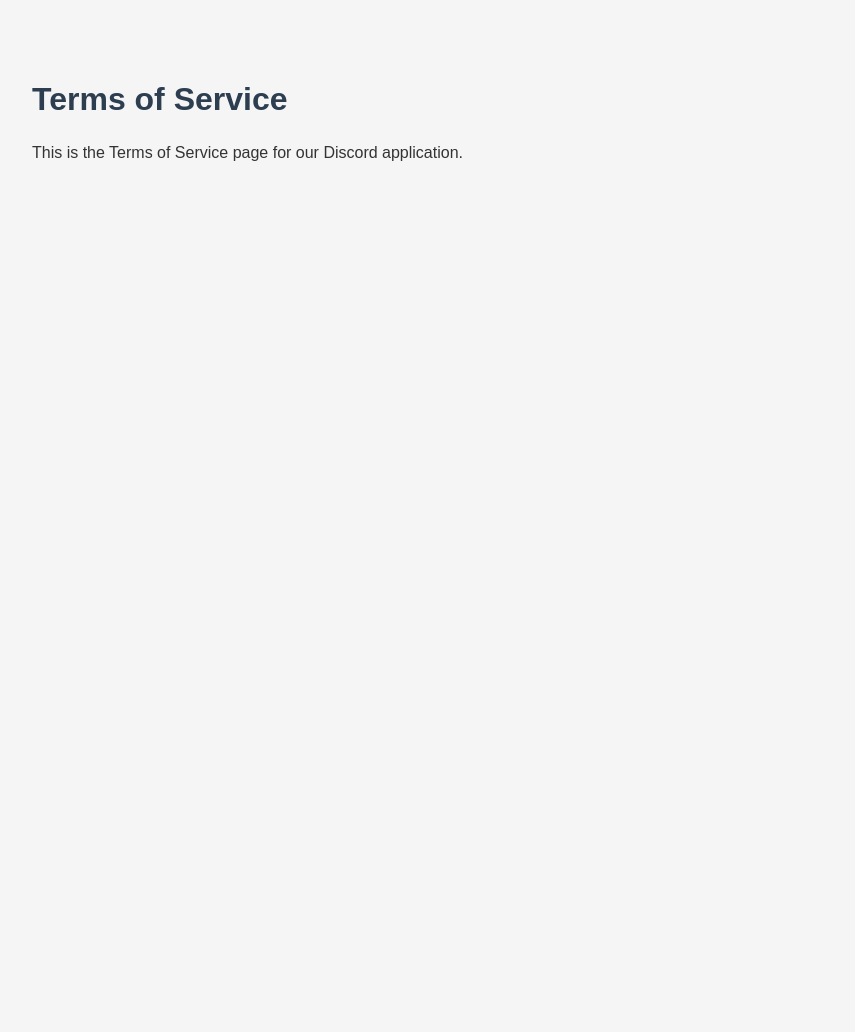
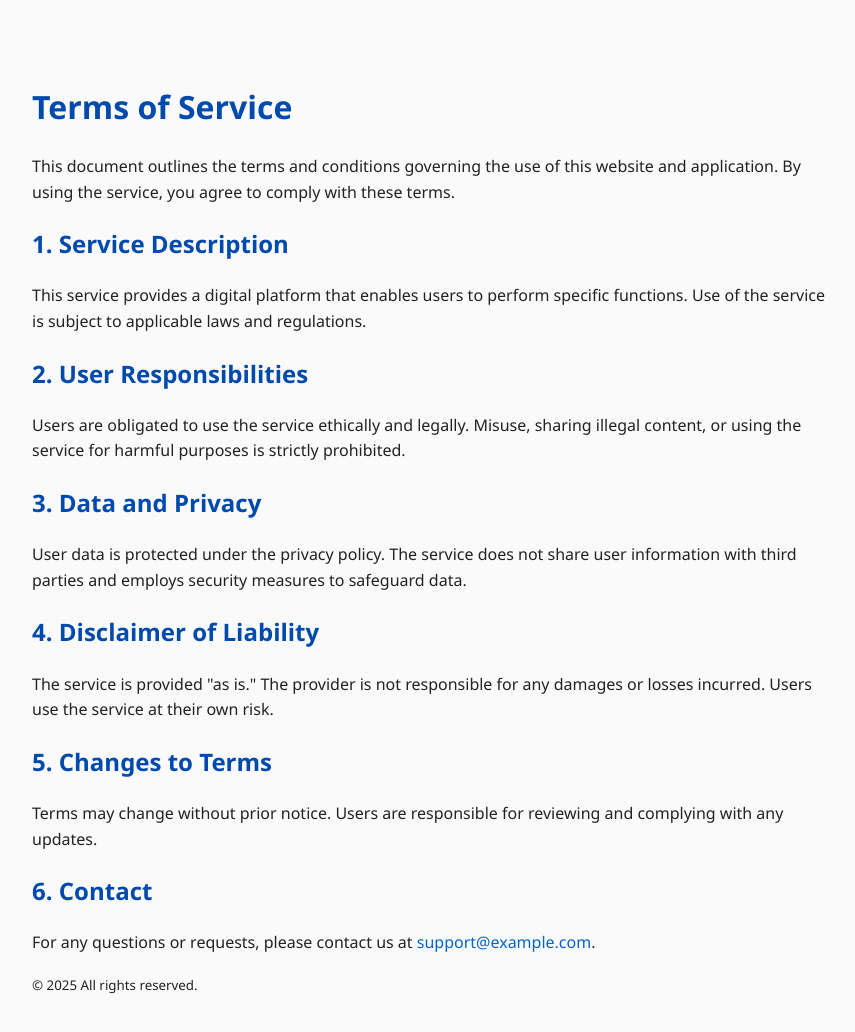
Before and after one commit to AloBuum/tos, a plain HTML site: page index.html in a window 1280 px wide. Shown: the whole page, without its empty margins (208-1063 px from the left). Before the commit the page ends 800 px from the top, so only its background shows below. Drawn offline with Linux system fonts and the light colour scheme.

Commit message:
Update index.html

```diff
--- a/index.html
+++ b/index.html
@@ -1,16 +1,54 @@
 <!DOCTYPE html>
-<html>
+<html lang="en">
 <head>
-  <title>Terms of Service</title>
-  <meta charset="UTF-8">
-  <style>
-    body { font-family: Arial, sans-serif; max-width: 800px; margin: 40px auto; padding: 20px; background: #f5f5f5; color: #333; }
-    h1 { color: #2c3e50; }
-    p { line-height: 1.6; }
-  </style>
+<meta charset="UTF-8" />
+<meta name="viewport" content="width=device-width, initial-scale=1" />
+<title>Terms of Service</title>
+<style>
+  body {
+    font-family: 'Segoe UI', Tahoma, Geneva, Verdana, sans-serif;
+    max-width: 800px;
+    margin: 40px auto;
+    padding: 20px;
+    background: #fafafa;
+    color: #222;
+    line-height: 1.6;
+  }
+  h1, h2 {
+    color: #004aad;
+  }
+  a {
+    color: #0066cc;
+    text-decoration: none;
+  }
+  a:hover {
+    text-decoration: underline;
+  }
+</style>
 </head>
 <body>
   <h1>Terms of Service</h1>
-  <p>This is the Terms of Service page for our Discord application.</p>
+
+  <p>This document outlines the terms and conditions governing the use of this website and application. By using the service, you agree to comply with these terms.</p>
+
+  <h2>1. Service Description</h2>
+  <p>This service provides a digital platform that enables users to perform specific functions. Use of the service is subject to applicable laws and regulations.</p>
+
+  <h2>2. User Responsibilities</h2>
+  <p>Users are obligated to use the service ethically and legally. Misuse, sharing illegal content, or using the service for harmful purposes is strictly prohibited.</p>
+
+  <h2>3. Data and Privacy</h2>
+  <p>User data is protected under the privacy policy. The service does not share user information with third parties and employs security measures to safeguard data.</p>
+
+  <h2>4. Disclaimer of Liability</h2>
+  <p>The service is provided "as is." The provider is not responsible for any damages or losses incurred. Users use the service at their own risk.</p>
+
+  <h2>5. Changes to Terms</h2>
+  <p>Terms may change without prior notice. Users are responsible for reviewing and complying with any updates.</p>
+
+  <h2>6. Contact</h2>
+  <p>For any questions or requests, please contact us at <a href="mailto:support@example.com">support@example.com</a>.</p>
+
+  <p><small>© 2025 All rights reserved.</small></p>
 </body>
 </html>
```
